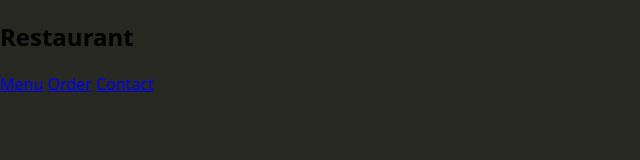
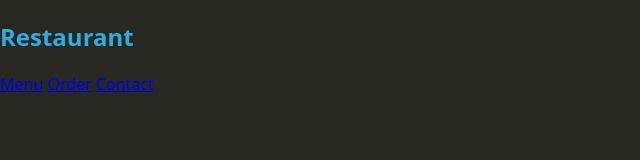
Before and after one commit to Josejpd3/Restaurant-Template, a website built with webpack: page client/index.html in a window 1280 px wide. Shown: the whole page, without its empty margins (0-640 px from the left). Built offline with nearby package versions, Linux system fonts and the light colour scheme.

Commit message:
logo-section h2 text stylling (client/src/css/style.css)

```diff
--- a/client/src/css/style.css
+++ b/client/src/css/style.css
@@ -16,6 +16,10 @@ body {
     sans-serif;
 }
 
+.logo-section h2 {
+  color: var(--primary);
+}
+
 img {
   width: 640px;
   height: 425px;
```
